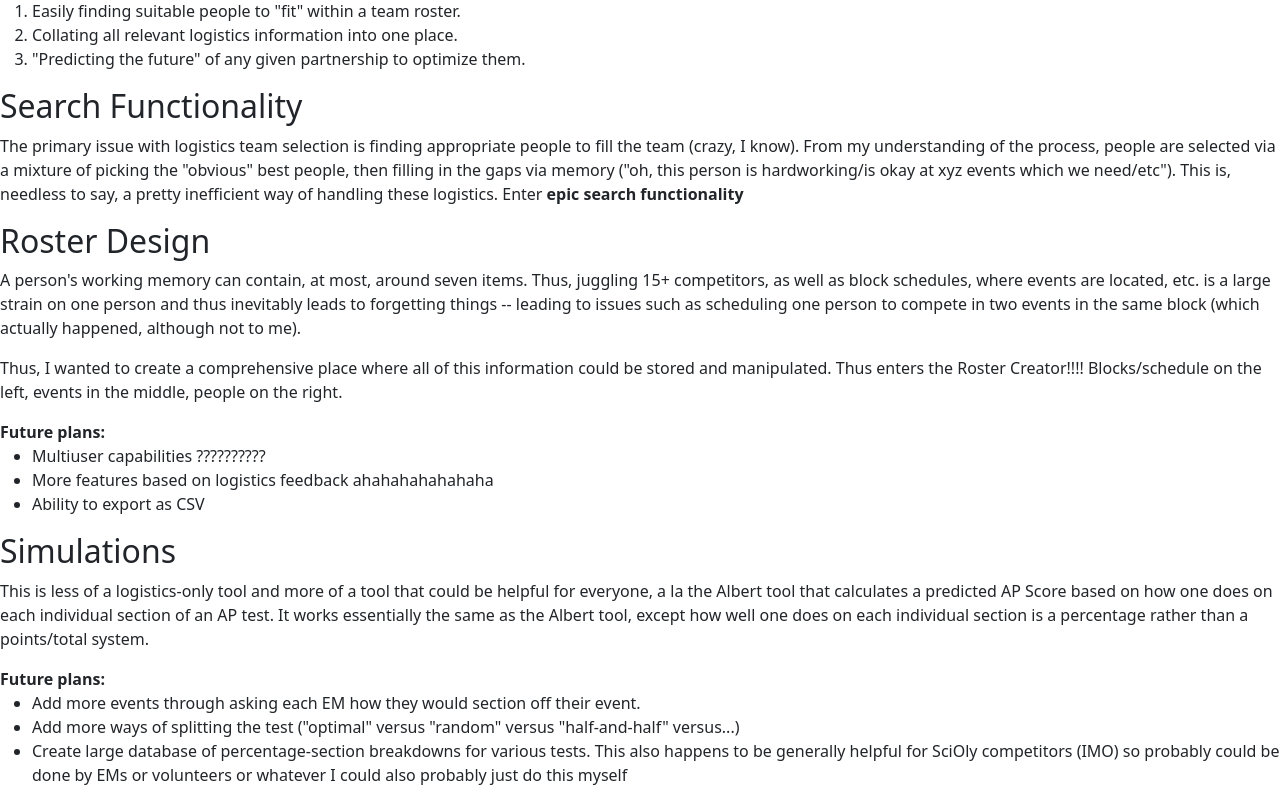
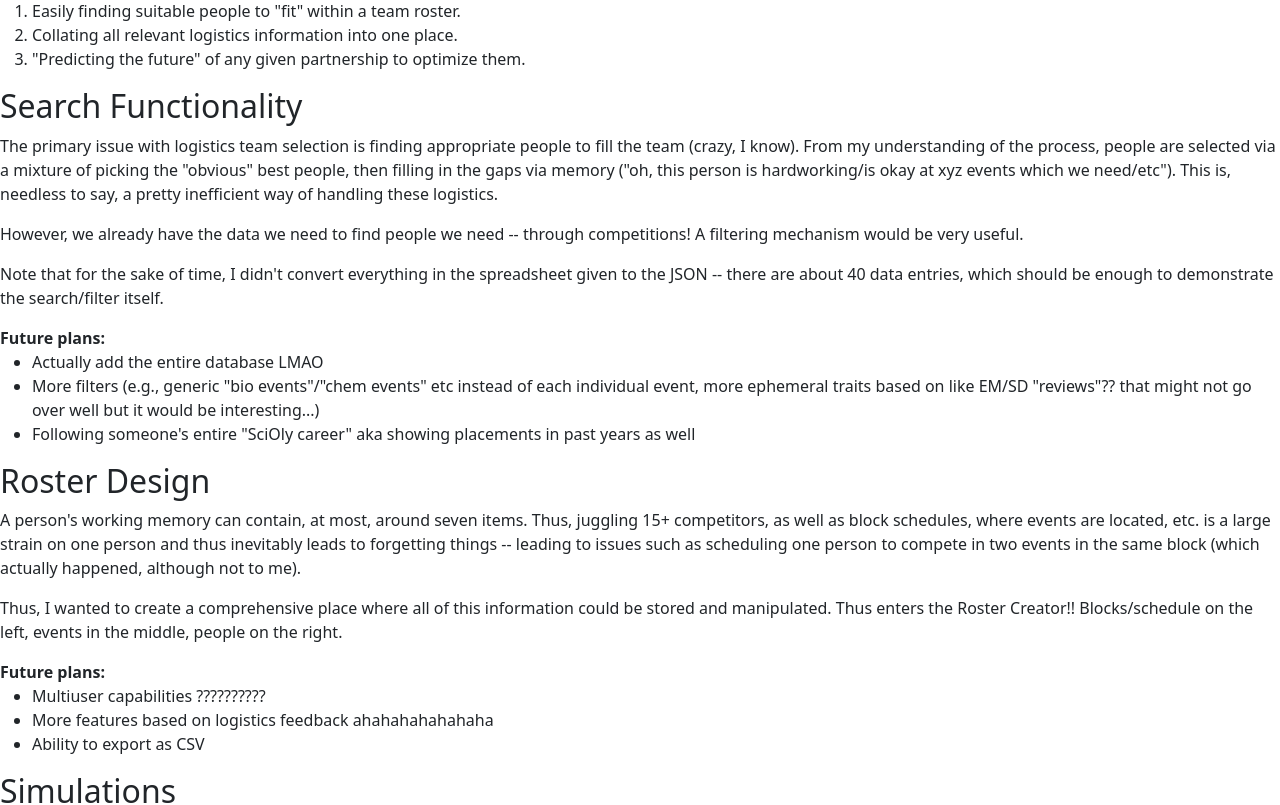
Before and after one commit to U-3392/bxsologi, a React (Create React App) app: page /documentation in a window 1280 px wide. Shown: the part 340-1145 px from the top of the page. Built offline with nearby package versions, Linux system fonts and the light colour scheme.

Commit message:
finish docu + fix readme + misc changes

```diff
--- a/public/index.html
+++ b/public/index.html
@@ -24,7 +24,7 @@
       work correctly both with client-side routing and a non-root public URL.
       Learn how to configure a non-root public URL by running `npm run build`.
     -->
-    <title>React App</title>
+    <title>BxSciOly Logistics</title>
   </head>
   <body>
     <noscript>You need to enable JavaScript to run this app.</noscript>
--- a/src/pages/Documentation.js
+++ b/src/pages/Documentation.js
@@ -33,7 +33,21 @@ const Documentation = () => {
             <p>
                 The primary issue with logistics team selection is finding appropriate people to fill the team (crazy, I know). From my understanding of the process, people are selected
                 via a mixture of picking the "obvious" best people, then filling in the gaps via memory ("oh, this person is hardworking/is okay at xyz events which we need/etc"). This is,
-                needless to say, a pretty inefficient way of handling these logistics. Enter <b>epic search functionality</b>
+                needless to say, a pretty inefficient way of handling these logistics.
+            </p>
+            <p>
+                However, we already have the data we need to find people we need -- through competitions! A filtering mechanism would be very useful.
+            </p>
+            <p>
+                Note that for the sake of time, I didn't convert everything in the spreadsheet given to the JSON -- there are about 40 data entries, which should be enough to demonstrate the search/filter itself.
+            </p>
+            <p>
+                <b>Future plans:</b>
+                <ul>
+                    <li>Actually add the entire database LMAO</li>
+                    <li>More filters (e.g., generic "bio events"/"chem events" etc instead of each individual event, more ephemeral traits based on like EM/SD "reviews"?? that might not go over well but it would be interesting...)</li>
+                    <li>Following someone's entire "SciOly career" aka showing placements in past years as well</li>
+                </ul>
             </p>
 
             <h2>
@@ -45,7 +59,7 @@ const Documentation = () => {
                 (which actually happened, although not to me).
             </p>
             <p>
-                Thus, I wanted to create a comprehensive place where all of this information could be stored and manipulated. Thus enters the Roster Creator!!!! Blocks/schedule on the left, events in the middle, people on the right.
+                Thus, I wanted to create a comprehensive place where all of this information could be stored and manipulated. Thus enters the Roster Creator!! Blocks/schedule on the left, events in the middle, people on the right.
             </p>
             <p>
                 <b>Future plans:</b>
@@ -68,10 +82,8 @@ const Documentation = () => {
                 <b>Future plans:</b>
                 <ul>
                     <li>Add more events through asking each EM how they would section off their event.</li>
-                    <li>Add more ways of splitting the test ("optimal" versus "random" versus "half-and-half" versus...)</li>
-                    <li>Create large database of percentage-section breakdowns for various tests. This also happens to be generally helpful for SciOly competitors (IMO) so probably
-                        could be done by EMs or volunteers or whatever I could also probably just do this myself
-                    </li>
+                    <li>Add more ways of splitting the test ("optimal" versus "random" versus "half-and-half on every section" versus...)</li>
+                    <li>Create large database of percentage-section breakdowns for various tests. This also happens to be generally helpful for SciOly competitors (IMO)</li>
                 </ul>
             </p>
         </div>
```
Also changed, not shown: src/components/ButtonSim.js (added), 2 other files (tests, documents, lock files or other folders).
